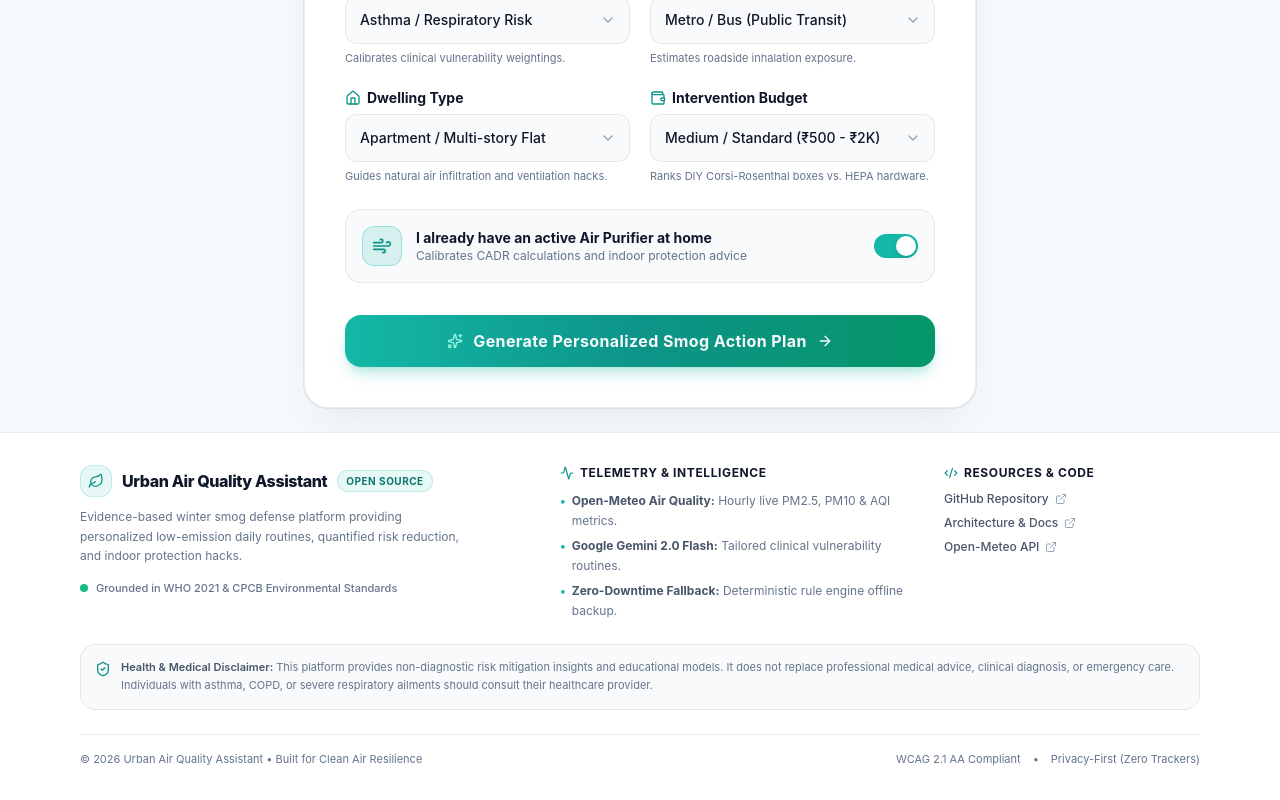
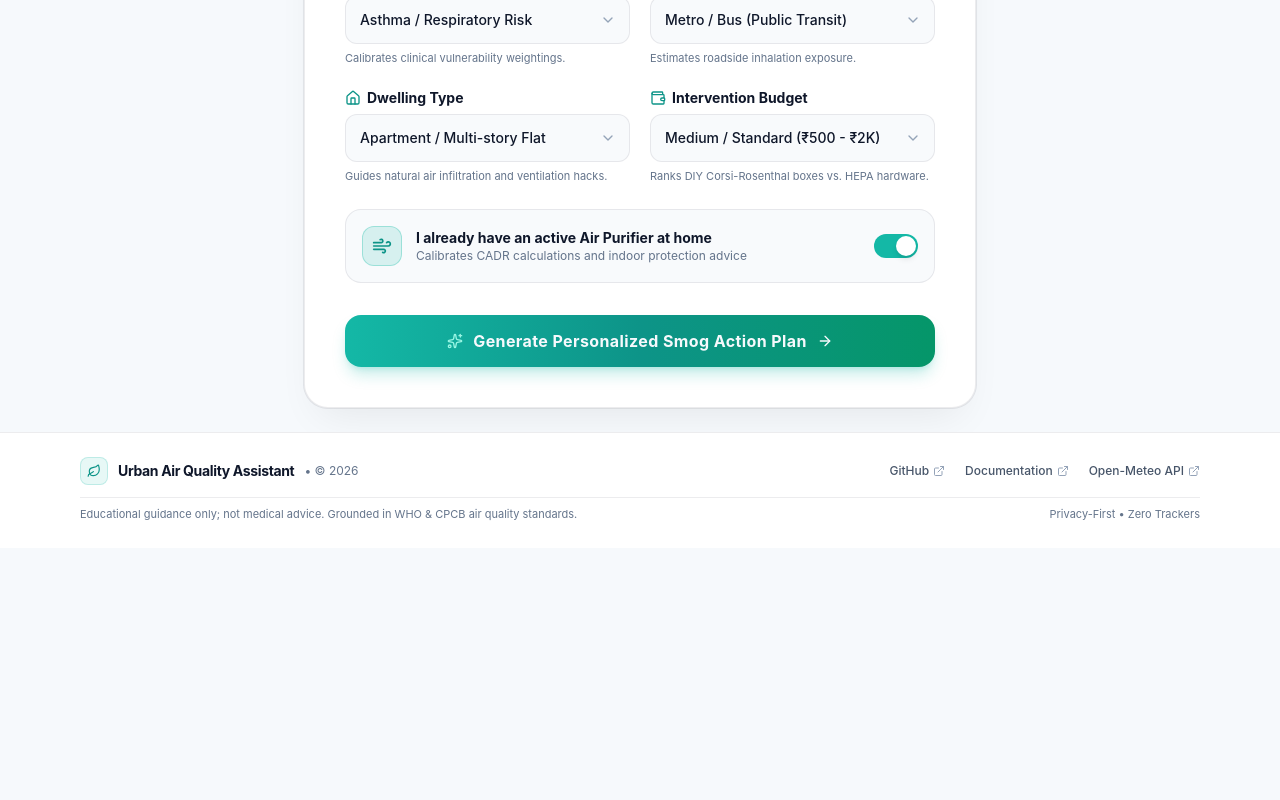
Before and after one commit to MOHDUBES/Urban-Air-Quality-Assistant, a React (Vite) app in the folder client/: page / in a window 1280 px wide. Shown: the part 1135-1935 px from the top of the page. After the commit the page ends 1683 px from the top, so only its background shows below. Built offline with nearby package versions, Linux system fonts and the light colour scheme.

Commit message:
style(footer): simplify to minimal, understated brand and links row

```diff
--- a/client/src/components/Layout/Footer.jsx
+++ b/client/src/components/Layout/Footer.jsx
@@ -1,95 +1,57 @@
 // client/src/components/Layout/Footer.jsx
 import React from 'react'
-import { Activity, ShieldCheck, ExternalLink, Leaf, Code2 } from 'lucide-react'
+import { Leaf, ExternalLink } from 'lucide-react'
 
 export default function Footer() {
   return (
     <footer
-      className="mt-auto border-t transition-colors duration-200"
+      className="mt-auto border-t py-6 transition-colors duration-200"
       style={{
         backgroundColor: 'var(--bg-surface)',
         borderColor: 'var(--border-subtle)',
       }}
     >
-      <div className="max-w-6xl mx-auto px-4 py-8 space-y-6">
-        {/* Main Grid: Brand Story + Telemetry Info + Resources */}
-        <div className="grid grid-cols-1 md:grid-cols-12 gap-8">
-          {/* Brand Info (col-span-5) */}
-          <div className="md:col-span-5 space-y-2.5">
+      <div className="max-w-6xl mx-auto px-4 space-y-3">
+        {/* Top row: Brand on left, clean links on right */}
+        <div className="flex flex-col sm:flex-row items-center justify-between gap-4">
           <div className="flex items-center gap-2.5">
-              <div className="w-8 h-8 rounded-xl bg-teal-500/10 border border-teal-500/20 flex items-center justify-center shrink-0">
-                <Leaf className="w-4 h-4 text-teal-600 dark:text-teal-400" aria-hidden="true" />
+            <div className="w-7 h-7 rounded-lg bg-teal-500/10 border border-teal-500/20 flex items-center justify-center shrink-0">
+              <Leaf className="w-3.5 h-3.5 text-teal-600 dark:text-teal-400" aria-hidden="true" />
             </div>
-              <span className="font-extrabold text-base tracking-tight" style={{ color: 'var(--text-primary)' }}>
+            <span className="font-bold text-sm tracking-tight" style={{ color: 'var(--text-primary)' }}>
               Urban Air Quality Assistant
             </span>
-              <span className="text-[10px] font-bold uppercase tracking-wider px-2 py-0.5 rounded-full bg-teal-500/10 text-teal-700 dark:text-teal-300 border border-teal-500/20">
-                Open Source
+            <span className="text-xs" style={{ color: 'var(--text-muted)' }}>
+              • © {new Date().getFullYear()}
             </span>
           </div>
-            <p className="text-xs leading-relaxed max-w-sm" style={{ color: 'var(--text-muted)' }}>
-              Evidence-based winter smog defense platform providing personalized low-emission daily routines, quantified risk reduction, and indoor protection hacks.
-            </p>
-            <div className="flex items-center gap-2 pt-1 text-[11px] font-medium" style={{ color: 'var(--text-muted)' }}>
-              <span className="w-2 h-2 rounded-full bg-emerald-500 animate-pulse" aria-hidden="true" />
-              <span>Grounded in WHO 2021 &amp; CPCB Environmental Standards</span>
-            </div>
-          </div>
 
-          {/* Telemetry & Architecture (col-span-4) */}
-          <div className="md:col-span-4 space-y-2.5">
-            <h4 className="text-xs font-bold uppercase tracking-wider flex items-center gap-1.5" style={{ color: 'var(--text-primary)' }}>
-              <Activity className="w-3.5 h-3.5 text-teal-600 dark:text-teal-400" aria-hidden="true" />
-              <span>Telemetry &amp; Intelligence</span>
-            </h4>
-            <ul className="space-y-1.5 text-xs" style={{ color: 'var(--text-muted)' }}>
-              <li className="flex items-start gap-1.5 leading-relaxed">
-                <span className="text-teal-500 font-bold">•</span>
-                <span><strong style={{ color: 'var(--text-secondary)' }}>Open-Meteo Air Quality:</strong> Hourly live PM2.5, PM10 &amp; AQI metrics.</span>
-              </li>
-              <li className="flex items-start gap-1.5 leading-relaxed">
-                <span className="text-teal-500 font-bold">•</span>
-                <span><strong style={{ color: 'var(--text-secondary)' }}>Google Gemini 2.0 Flash:</strong> Tailored clinical vulnerability routines.</span>
-              </li>
-              <li className="flex items-start gap-1.5 leading-relaxed">
-                <span className="text-teal-500 font-bold">•</span>
-                <span><strong style={{ color: 'var(--text-secondary)' }}>Zero-Downtime Fallback:</strong> Deterministic rule engine offline backup.</span>
-              </li>
-            </ul>
-          </div>
-
-          {/* Resources & Open Source (col-span-3) */}
-          <div className="md:col-span-3 space-y-2.5">
-            <h4 className="text-xs font-bold uppercase tracking-wider flex items-center gap-1.5" style={{ color: 'var(--text-primary)' }}>
-              <Code2 className="w-3.5 h-3.5 text-teal-600 dark:text-teal-400" aria-hidden="true" />
-              <span>Resources &amp; Code</span>
-            </h4>
-            <div className="flex flex-col space-y-2 text-xs font-medium">
+          <div className="flex flex-wrap items-center gap-5 text-xs font-medium">
             <a
               href="https://github.com/MOHDUBES/Urban-Air-Quality-Assistant"
               target="_blank"
               rel="noopener noreferrer"
-                className="inline-flex items-center gap-1.5 hover:text-teal-600 dark:hover:text-teal-400 transition-colors"
+              className="inline-flex items-center gap-1 hover:text-teal-600 dark:hover:text-teal-400 transition-colors"
               style={{ color: 'var(--text-secondary)' }}
             >
-                <span>GitHub Repository</span>
+              <span>GitHub</span>
               <ExternalLink className="w-3 h-3 text-slate-400" aria-hidden="true" />
             </a>
             <a
               href="https://github.com/MOHDUBES/Urban-Air-Quality-Assistant/blob/main/README.md"
               target="_blank"
               rel="noopener noreferrer"
-                className="inline-flex items-center gap-1.5 hover:text-teal-600 dark:hover:text-teal-400 transition-colors"
+              className="inline-flex items-center gap-1 hover:text-teal-600 dark:hover:text-teal-400 transition-colors"
               style={{ color: 'var(--text-secondary)' }}
             >
-                <span>Architecture &amp; Docs</span>
+              <span>Documentation</span>
               <ExternalLink className="w-3 h-3 text-slate-400" aria-hidden="true" />
             </a>
             <a
               href="https://open-meteo.com"
               target="_blank"
               rel="noopener noreferrer"
-                className="inline-flex items-center gap-1.5 hover:text-teal-600 dark:hover:text-teal-400 transition-colors"
+              className="inline-flex items-center gap-1 hover:text-teal-600 dark:hover:text-teal-400 transition-colors"
               style={{ color: 'var(--text-secondary)' }}
             >
               <span>Open-Meteo API</span>
@@ -97,34 +59,16 @@ export default function Footer() {
             </a>
           </div>
         </div>
-        </div>
 
-        {/* Medical & Exposure Disclaimer Strip */}
+        {/* Bottom row: Small, understated medical disclaimer */}
         <div
-          className="p-3.5 rounded-2xl border flex items-start gap-2.5 text-[11px] leading-relaxed transition-colors"
-          style={{
-            backgroundColor: 'var(--bg-elevated)',
-            borderColor: 'var(--border-subtle)',
-            color: 'var(--text-muted)'
-          }}
-        >
-          <ShieldCheck className="w-4 h-4 text-teal-600 dark:text-teal-400 shrink-0 mt-0.5" aria-hidden="true" />
-          <p>
-            <strong className="font-semibold" style={{ color: 'var(--text-secondary)' }}>Health &amp; Medical Disclaimer:</strong> This platform provides non-diagnostic risk mitigation insights and educational models. It does not replace professional medical advice, clinical diagnosis, or emergency care. Individuals with asthma, COPD, or severe respiratory ailments should consult their healthcare provider.
-          </p>
-        </div>
-
-        {/* Bottom Copyright & Compliance Bar */}
-        <div
-          className="pt-4 border-t flex flex-col sm:flex-row items-center justify-between gap-3 text-[11px]"
+          className="pt-2 border-t text-[11px] flex flex-col sm:flex-row items-center justify-between gap-2"
           style={{ borderColor: 'var(--border-subtle)', color: 'var(--text-muted)' }}
         >
-          <span>© {new Date().getFullYear()} Urban Air Quality Assistant • Built for Clean Air Resilience</span>
-          <div className="flex items-center gap-3">
-            <span>WCAG 2.1 AA Compliant</span>
-            <span>•</span>
-            <span>Privacy-First (Zero Trackers)</span>
-          </div>
+          <p>
+            Educational guidance only; not medical advice. Grounded in WHO &amp; CPCB air quality standards.
+          </p>
+          <span>Privacy-First • Zero Trackers</span>
         </div>
       </div>
     </footer>
```
Lines whose indentation alone changed are shown as unchanged.
